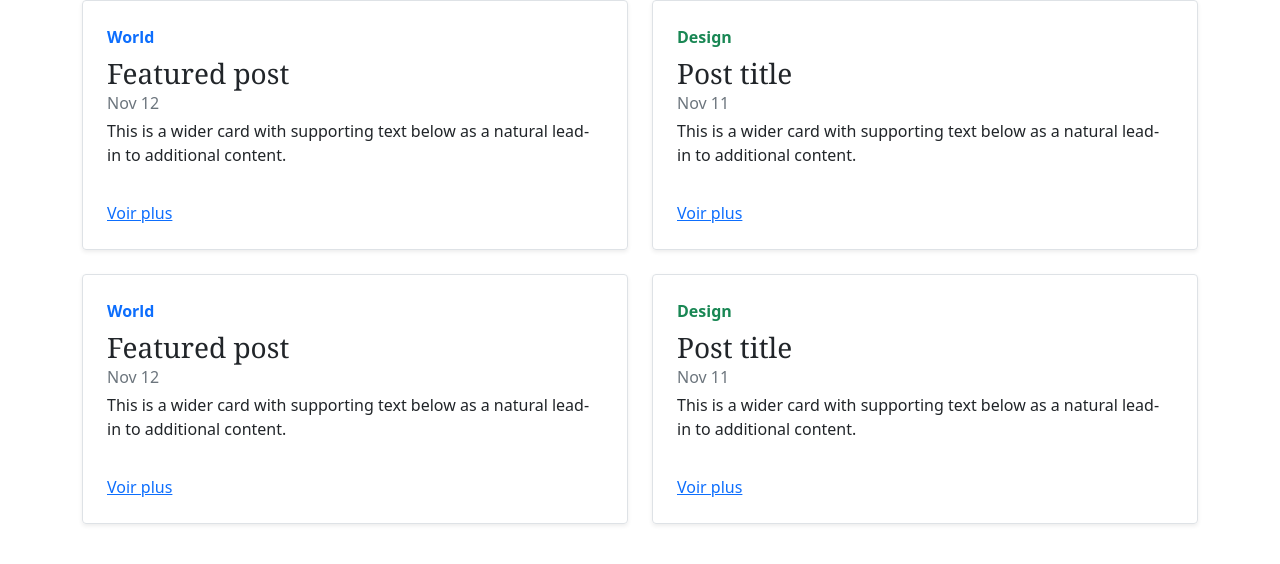
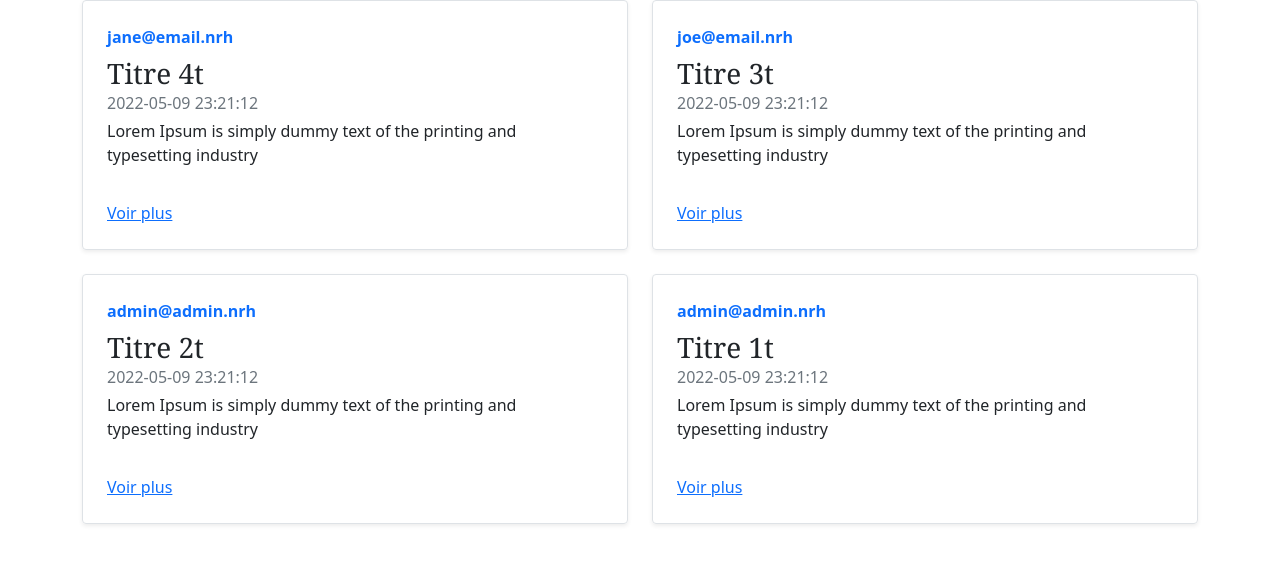
Before and after one commit to Ricca-hangson-674/projet-mini-blog-logidev, a PHP site: page / in a window 1280 px wide. Shown: the part 69-633 px from the top of the page. Run offline with PHP 8.4, Linux system fonts and the light colour scheme; data comes from the database, SQL or seed files in the repository.

Commit message:
troisieme commit

```diff
--- a/Controleur/ControleurAccueil.php
+++ b/Controleur/ControleurAccueil.php
@@ -17,8 +17,8 @@ class ControleurAccueil extends Controleur {
     // Affiche la liste de tous les Articles du blog
     public function index() {
 
-        $Articles = $this->article->getArticles();
-        $this->genererVue(array('articles' => $Articles));
+        $articles = $this->article->getArticles();
+        $this->genererVue(array('articles' => $articles));
     }
 
 }
--- a/Controleur/ControleurAdminUtilisateur.php
+++ b/Controleur/ControleurAdminUtilisateur.php
@@ -20,8 +20,10 @@ class ControleurAdminUtilisateur extends Controleur // ControleurSecurise
 
     public function index()
     {
+        $utilisateurs = $this->utilisateur->getUtilisateurs();
+
         $this->genererVue(
-            [],
+            ['utilisateurs' => $utilisateurs],
             null,
             'back'
         );
--- a/Vue/Accueil/index.php
+++ b/Vue/Accueil/index.php
@@ -1,48 +1,17 @@
 <?php $this->titre = "Mon Blog - Accueil" ?>
 
 		<div class="row mb-2">
+		<?php foreach ($articles as $article):?>
 		    <div class="col-md-6">
 		      <div class="row g-0 border rounded overflow-hidden flex-md-row mb-4 shadow-sm h-md-250 position-relative">
 		        <div class="col p-4 d-flex flex-column position-static">
-		          <strong class="d-inline-block mb-2 text-primary">World</strong>
-		          <h3 class="mb-0">Featured post</h3>
-		          <div class="mb-1 text-muted">Nov 12</div>
-		          <p class="card-text mb-auto">This is a wider card with supporting text below as a natural lead-in to additional content.</p>
-		          <a href="#" class="stretched-link">Voir plus</a>
+		          <strong class="d-inline-block mb-2 text-primary"><?= $this->nettoyer($article['auteur']) ?></strong>
+		          <h3 class="mb-0"><?= $this->nettoyer($article['titre']) ?>t</h3>
+		          <div class="mb-1 text-muted"><?= $this->nettoyer($article['dateCreation']) ?></div>
+		          <p class="card-text mb-auto"><?= $this->nettoyer($article['contenu']) ?></p>
+		          <a href="<?= "article/index/" . $this->nettoyer($article['id']) ?>" class="stretched-link">Voir plus</a>
 		        </div>
 		      </div>
 		    </div>
-		    <div class="col-md-6">
-		      <div class="row g-0 border rounded overflow-hidden flex-md-row mb-4 shadow-sm h-md-250 position-relative">
-		        <div class="col p-4 d-flex flex-column position-static">
-		          <strong class="d-inline-block mb-2 text-success">Design</strong>
-		          <h3 class="mb-0">Post title</h3>
-		          <div class="mb-1 text-muted">Nov 11</div>
-		          <p class="mb-auto">This is a wider card with supporting text below as a natural lead-in to additional content.</p>
-		          <a href="#" class="stretched-link">Voir plus</a>
-		        </div>
-		      </div>
-		    </div>
-		    <div class="col-md-6">
-		      <div class="row g-0 border rounded overflow-hidden flex-md-row mb-4 shadow-sm h-md-250 position-relative">
-		        <div class="col p-4 d-flex flex-column position-static">
-		          <strong class="d-inline-block mb-2 text-primary">World</strong>
-		          <h3 class="mb-0">Featured post</h3>
-		          <div class="mb-1 text-muted">Nov 12</div>
-		          <p class="card-text mb-auto">This is a wider card with supporting text below as a natural lead-in to additional content.</p>
-		          <a href="#" class="stretched-link">Voir plus</a>
-		        </div>
-		      </div>
-		    </div>
-		    <div class="col-md-6">
-		      <div class="row g-0 border rounded overflow-hidden flex-md-row mb-4 shadow-sm h-md-250 position-relative">
-		        <div class="col p-4 d-flex flex-column position-static">
-		          <strong class="d-inline-block mb-2 text-success">Design</strong>
-		          <h3 class="mb-0">Post title</h3>
-		          <div class="mb-1 text-muted">Nov 11</div>
-		          <p class="mb-auto">This is a wider card with supporting text below as a natural lead-in to additional content.</p>
-		          <a href="#" class="stretched-link">Voir plus</a>
-		        </div>
-		      </div>
-		    </div>
+		<?php endforeach; ?>
   		</div>
--- a/Vue/parent-front.php
+++ b/Vue/parent-front.php
@@ -13,13 +13,13 @@
 		<header class="blog-header py-3">
 		    <div class="row flex-nowrap justify-content-between align-items-center">
 		      <div class="col-4 pt-1">
-		        <a class="link-secondary" href="#">BackOffice</a>
+		        <a class="link-secondary" href="admin">BackOffice</a>
 		      </div>
 		      <div class="col-4 text-center">
-		        <a class="blog-header-logo text-dark" href="#">Mini Blog</a>
+		        <a class="blog-header-logo text-dark" href="/">Mini Blog</a>
 		      </div>
 		      <div class="col-4 d-flex justify-content-end align-items-center">
-		        <a class="btn btn-sm btn-outline-secondary" href="#">Deconnexion</a>
+		        <a class="btn btn-sm btn-outline-secondary" href="authentification/deconnecter">Deconnexion</a>
 		      </div>
 		    </div>
 		</header>
```
Also changed, not shown: Controleur/ControleurAdmin.php (+5 -2 lines), Controleur/ControleurArticle.php (+9 -3 lines), Modele/Utilisateur.php (+14 -0 lines), Vue/Admin/index.php (+10 -8 lines), Vue/AdminUtilisateur/index.php (+7 -3 lines), Vue/Article/index.php (+19 -10 lines), Vue/parent-back.php (+7 -4 lines).
